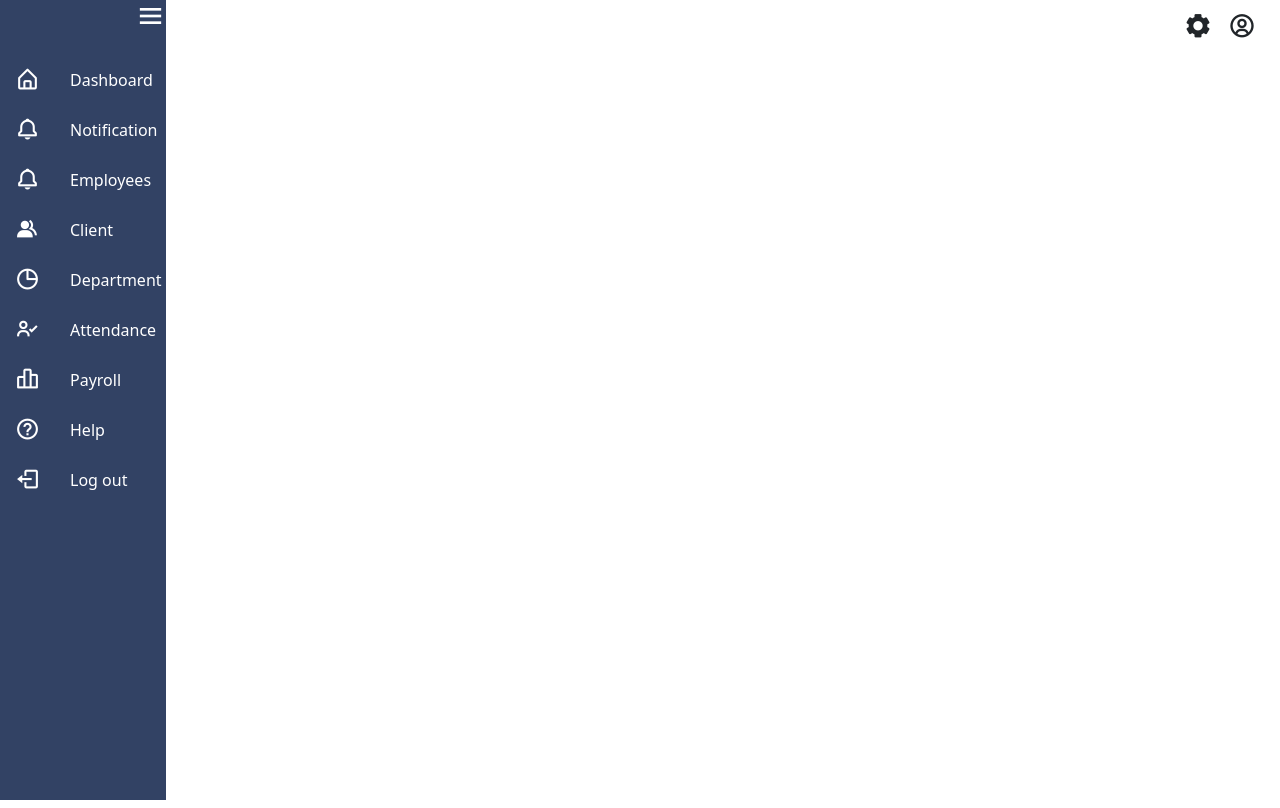
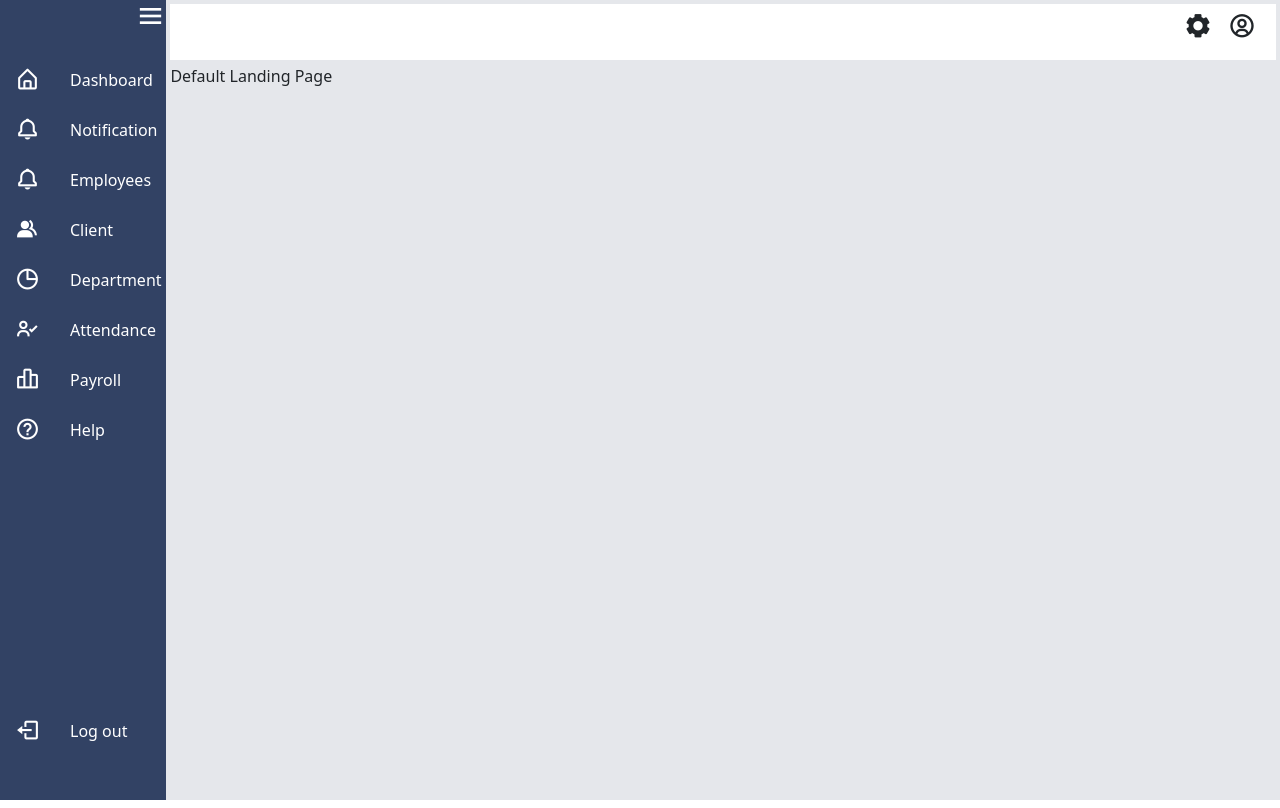
Before and after one commit to Innit-Services/billing-reports-client, a React (Vite) app: page / in a window 1280 px wide. Built offline with nearby package versions, Linux system fonts and the light colour scheme.

Commit message:
commit for package.json and tailwind

```diff
--- a/tailwind.config.js
+++ b/tailwind.config.js
@@ -1,8 +1,15 @@
 /** @type {import('tailwindcss').Config} */
 export default {
-  content: [],
+  content: [
+    "./index.html",
+    "./src/**/*.{js,ts,jsx,tsx}",
+  ],
   theme: {
-    extend: {},
+    extend: {
+      colors:{
+        'custom-dark-blue': '#324264',
+      }
+    },
   },
   plugins: [],
 }
```
Also changed, not shown: package.json (+13 -3 lines).
